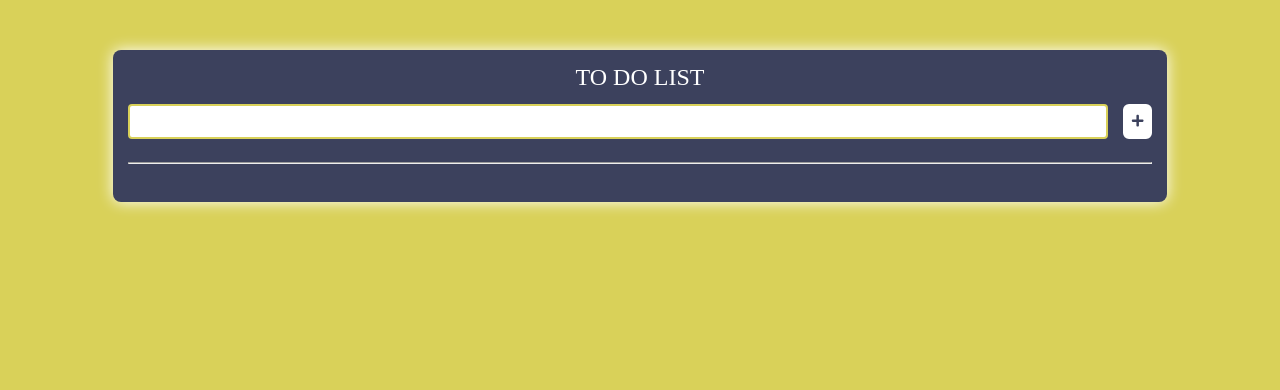
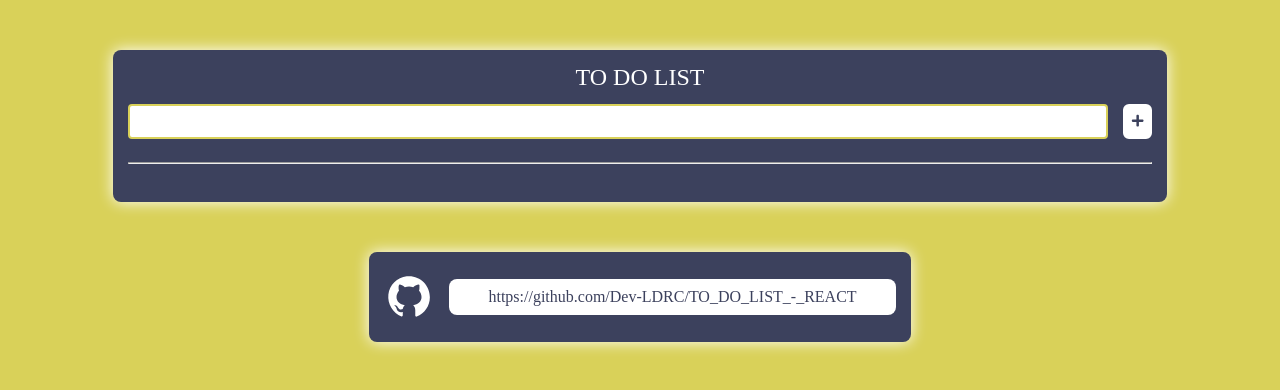
Before and after one commit to Dev-LDRC/TO_DO_LIST_-_REACT, a React (Create React App) app: page / in a window 1280 px wide. Shown: the top 390 px of the page. Built offline with nearby package versions, Linux system fonts and the light colour scheme.

Commit message:
CssUpdate_AddFooterLinkToRepository

```diff
--- a/src/App.css
+++ b/src/App.css
@@ -55,3 +55,33 @@
   font-family: "JetBrains Mono";
   background: hsl(56, 63%, 60%);
 }
+
+footer {
+  display: flex;
+  align-items: center;
+  gap: 15px;
+  color: white;
+  padding: 15px;
+  margin: 50px auto;
+  max-width: 40%;
+  background-color: hsl(232, 21%, 30%);
+  border-radius: 8px;
+  box-shadow: 0px 0px 15px white;
+  text-align: center;
+}
+
+footer a {
+  width: 100%;
+  padding: 10px;
+  border-radius: 8px;
+  color: hsl(232, 21%, 30%);
+  background-color: white;
+  text-decoration: none;
+}
+footer a:hover {
+  scale: 1.010;
+  transition: 0.2s;
+  background-color: hsl(56, 63%, 60%);
+  box-shadow: 0 0px 10px hsl(56, 63%, 60%);
+  text-decoration: underline;
+}
--- a/src/components/main.js
+++ b/src/components/main.js
@@ -101,6 +101,7 @@
       const { nova_tarefa, tarefas } = this.state
 
       return (
+         <div>
             <div className="main">
                <h1>TO DO LIST</h1>
 
@@ -122,6 +123,15 @@
                />
 
             </div>
+
+            <footer>
+               <svg xmlns="http://www.w3.org/2000/svg" x="0px" y="0px" width="60" height="60" viewBox="0 0 24 24">
+                  <path id="tess" fill="white" d="M10.9,2.1c-4.6,0.5-8.3,4.2-8.8,8.7c-0.5,4.7,2.2,8.9,6.3,10.5C8.7,21.4,9,21.2,9,20.8v-1.6c0,0-0.4,0.1-0.9,0.1 c-1.4,0-2-1.2-2.1-1.9c-0.1-0.4-0.3-0.7-0.6-1C5.1,16.3,5,16.3,5,16.2C5,16,5.3,16,5.4,16c0.6,0,1.1,0.7,1.3,1c0.5,0.8,1.1,1,1.4,1 c0.4,0,0.7-0.1,0.9-0.2c0.1-0.7,0.4-1.4,1-1.8c-2.3-0.5-4-1.8-4-4c0-1.1,0.5-2.2,1.2-3C7.1,8.8,7,8.3,7,7.6c0-0.4,0-0.9,0.2-1.3 C7.2,6.1,7.4,6,7.5,6c0,0,0.1,0,0.1,0C8.1,6.1,9.1,6.4,10,7.3C10.6,7.1,11.3,7,12,7s1.4,0.1,2,0.3c0.9-0.9,2-1.2,2.5-1.3 c0,0,0.1,0,0.1,0c0.2,0,0.3,0.1,0.4,0.3C17,6.7,17,7.2,17,7.6c0,0.8-0.1,1.2-0.2,1.4c0.7,0.8,1.2,1.8,1.2,3c0,2.2-1.7,3.5-4,4 c0.6,0.5,1,1.4,1,2.3v2.6c0,0.3,0.3,0.6,0.7,0.5c3.7-1.5,6.3-5.1,6.3-9.3C22,6.1,16.9,1.4,10.9,2.1z"></path>
+               </svg>
+               <a href="https://github.com/Dev-LDRC/TO_DO_LIST_-_REACT"><p>https://github.com/Dev-LDRC/TO_DO_LIST_-_REACT</p></a>
+            </footer>
+
+         </div>
       )
    }
 }
```
Lines whose indentation alone changed are shown as unchanged.
